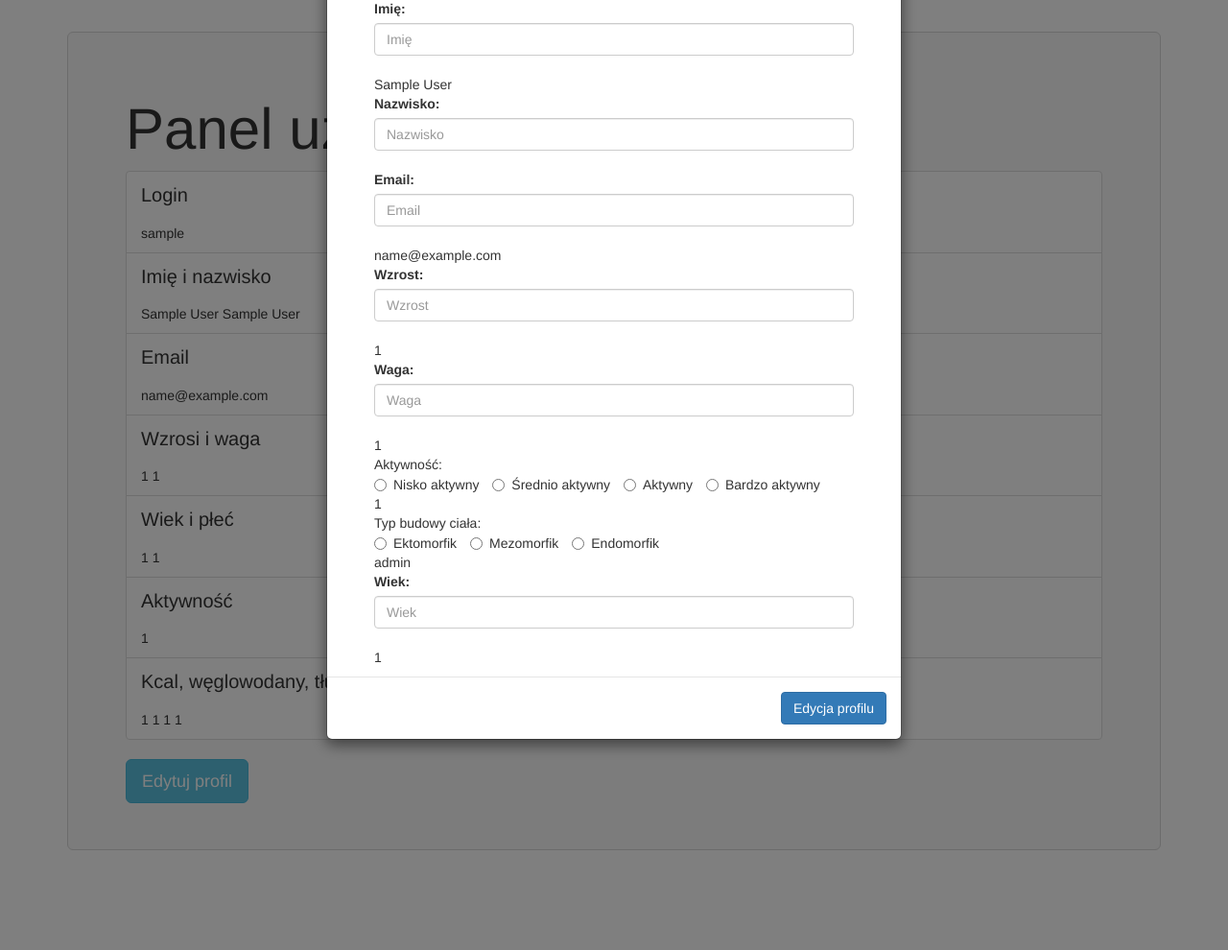
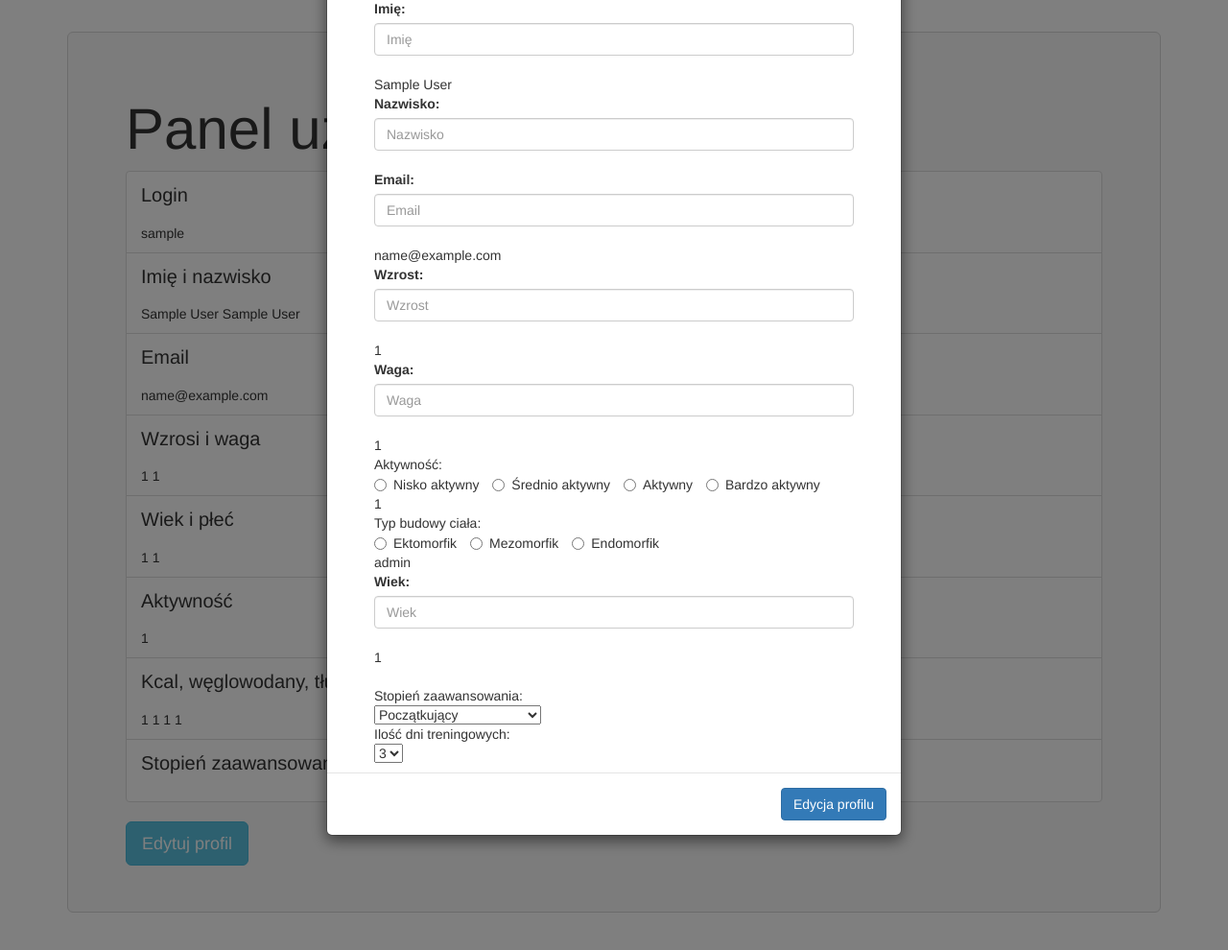
Before and after one commit to paziewskib/project-gym, a PHP site: page /pu.php in a window 1280 px wide, after a click on "Edytuj profil". Shown: the part 99-1089 px from the top of the page at 96% size. Run offline with PHP 8.4, Linux system fonts and the light colour scheme; the visitor is signed in with stand-in values (Sample User, id 1).

Commit message:
Rozwijaneopcje

```diff
--- a/pu.php
+++ b/pu.php
@@ -20,7 +20,6 @@ if(!isset($_SESSION['zalogowano']))
 	<title>Panel Użytkownika</title>
 </head>
 <body>
-
 <div class="container">
     <nav class="navbar navbar-default" style="margin-top: 20px; border-color: #d6d6d6;">
         <div class="container-fluid">
@@ -76,6 +75,10 @@ if(!isset($_SESSION['zalogowano']))
                 <li class="list-group-item">
                 <p style="font-size: 20px;">Kcal, węglowodany, tłuszcze, proteiny</p>
                 <?php echo $_SESSION['kcal']," ", $_SESSION['carbs']," ", $_SESSION['fats']," ", $_SESSION['proteins'] ; ?>
+                </li>
+                </li>
+                <li class="list-group-item">
+                    <p style="font-size: 20px;">Stopień zaawansowania</p>
                 </li>
             </ul>
             <button type="button" class="btn btn-info btn-lg" data-toggle="modal" data-target="#myModal">Edytuj profil</button>
@@ -176,6 +179,24 @@ if(!isset($_SESSION['zalogowano']))
                             unset($_SESSION['e_age']);
                         }
                         ?>
+                        <br>Stopień zaawansowania:</br>
+                        <form action="...">
+                            <select name="Stza">
+                                <option>Początkujący</option>
+                                <option>Średnioozaawansowany</option>
+                                <option>Zaawansowany</option>
+                                (...)
+                            </select>
+                        </form>
+                        <br>Ilość dni treningowych:</br>
+                        <form action="...">
+                            <select name="Idt">
+                                <option>3</option>
+                                <option>4</option>
+                                <option>5</option>
+                                (...)
+                            </select>
+                        </form>
                     </div>
             <div class="modal-footer">
                 <input type="submit" class="btn btn-primary" value="Edycja profilu">
```
